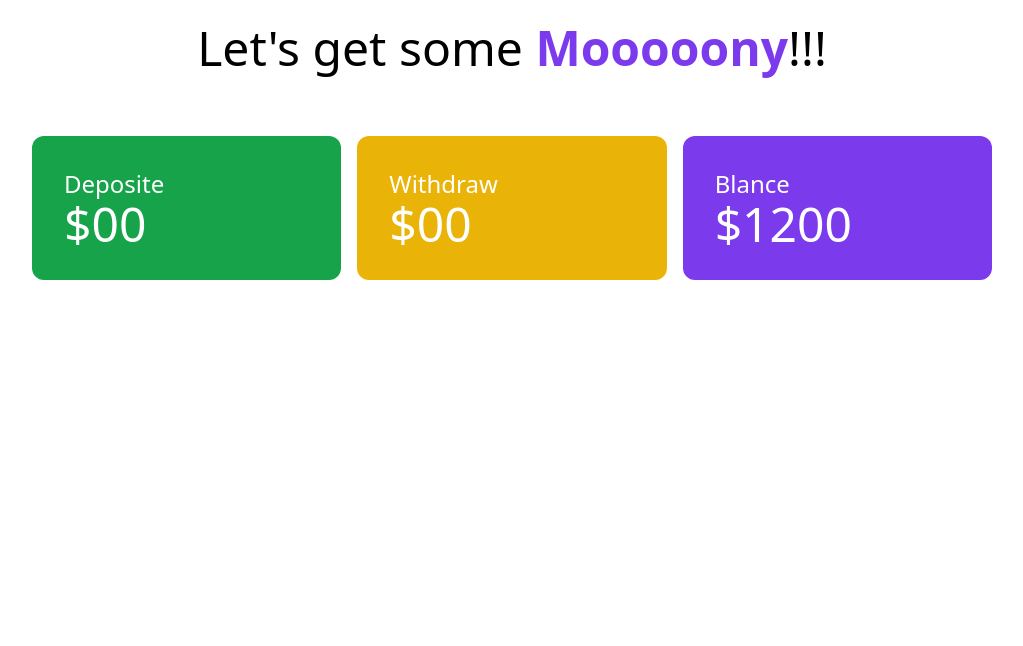
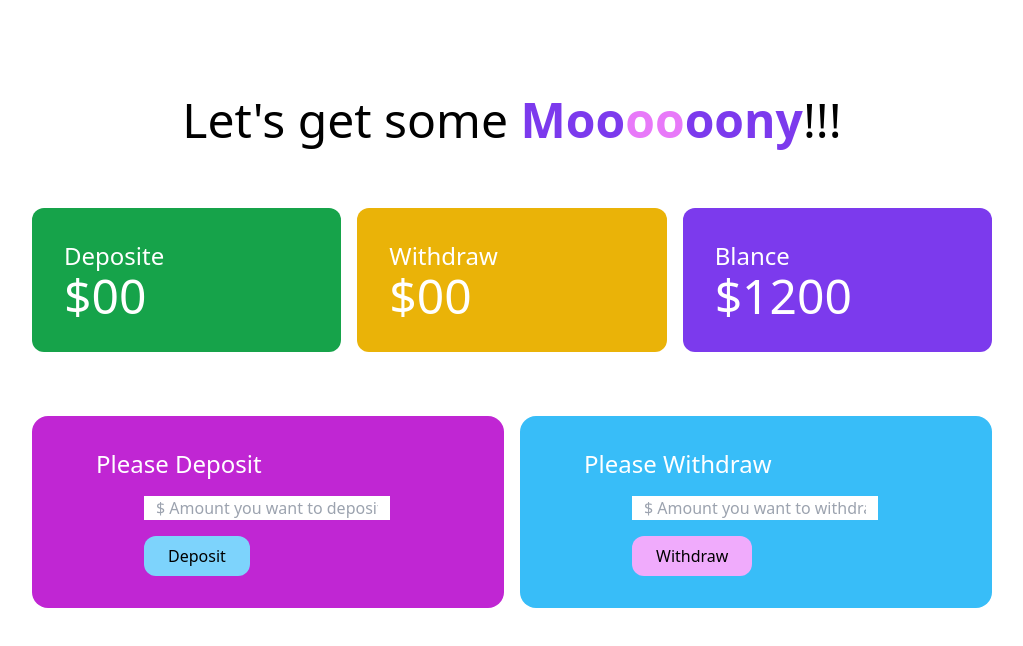
Before and after one commit to majbaulhoque/Money-portal, a plain HTML site: page bank.html in a window 1280 px wide. Shown: the whole page, without its empty margins (128-1151 px from the left). Drawn offline with nearby package versions, Linux system fonts and the light colour scheme.

Commit message:
deposit and withdraw part

```diff
--- a/bank.html
+++ b/bank.html
@@ -8,7 +8,7 @@
 </head>
 <body>
     <header>
-        <h1 class="text-5xl text-center mt-6">Let's get some <span class="font-semibold text-violet-600">Mooooony</span>!!!</h1>
+        <h1 class="text-5xl text-center mt-24">Let's get some <span class="font-semibold text-violet-600">Moo<span class="text-fuchsia-400">oo</span>oony</span>!!!</h1>
     </header>
     <main>
         <section class="mt-16">
@@ -27,6 +27,26 @@
                 </div>
             </div>
         </section>
+
+        <!-- Deposit and withdraw -->
+        <section class="mt-16">
+            <div class="grid grid-cols-1 md:grid-cols-2 w-9/12 mx-auto gap-4 text-white">
+                <div class="bg-fuchsia-600 p-8 rounded-2xl">
+                    <h4 class="text-2xl mb-4 ml-8">Please Deposit</h4>
+                    <div class="ml-20">
+                        <input class="w-9/12 px-3 block text-black" type="text" name="" id="deposit-field" placeholder="$ Amount you want to deposit">
+                        <button id="btn-deposit" class="bg-sky-300 hover:bg-sky-500 px-6 py-2 text-black font-medium rounded-xl mt-4">Deposit</button>
+                    </div>
+                </div>
+                <div class="bg-sky-400 p-8 rounded-2xl">
+                    <h4 class="text-2xl mb-4 ml-8">Please Withdraw</h4>
+                    <div class="ml-20">
+                        <input class="w-9/12 px-3 block text-black" type="text" name="" id="user-id" placeholder="$ Amount you want to withdraw">
+                        <button id="deposit" class="bg-fuchsia-300 hover:bg-sky-500 px-6 py-2 text-black font-medium rounded-xl mt-4">Withdraw</button>
+                    </div>
+                </div>
+            </div>
+        </section>
     </main>
 </body>
 </html>
```
Also changed, not shown: index.html (+1 -1 lines), login.js (+15 -0 lines).
